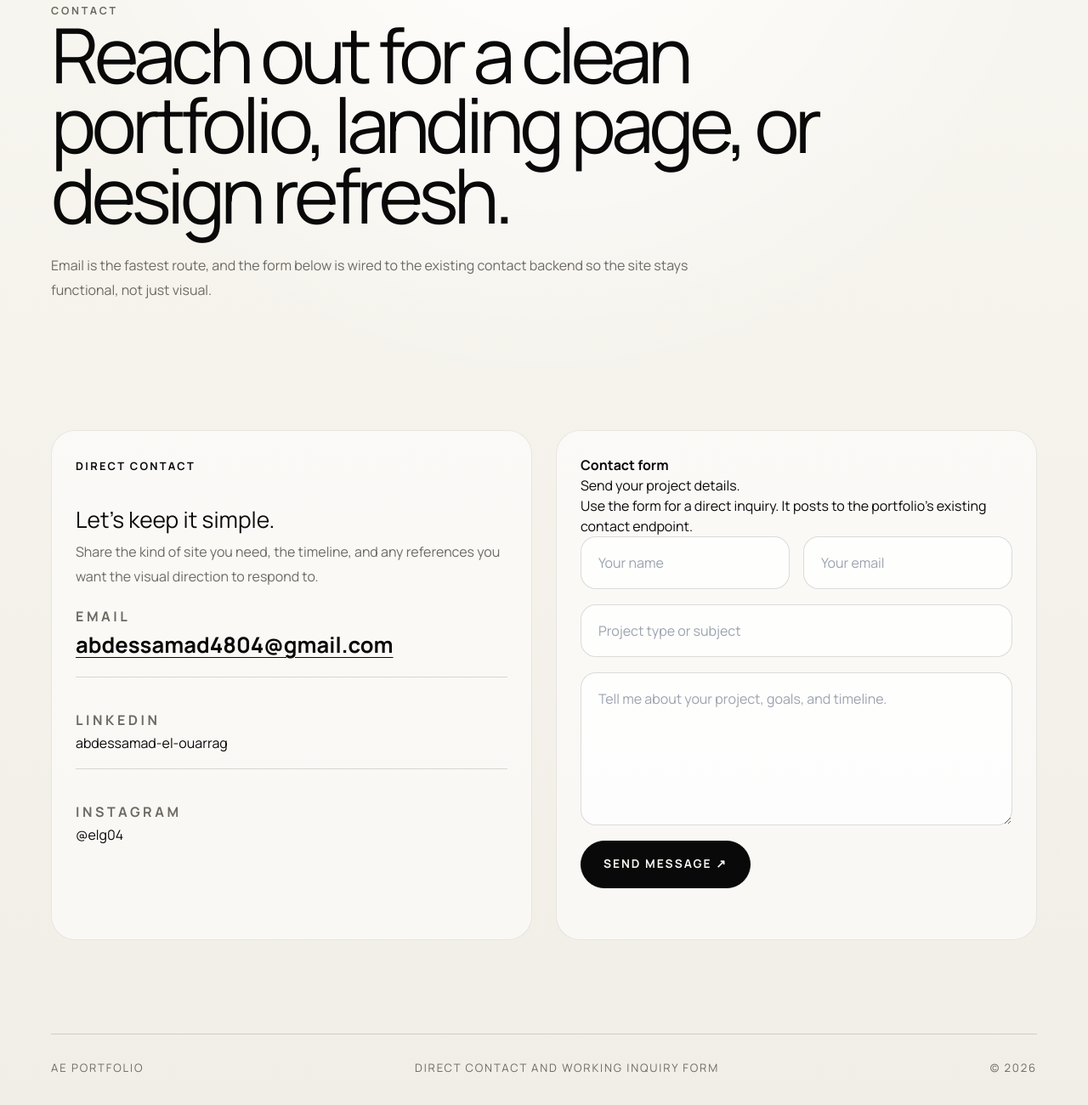
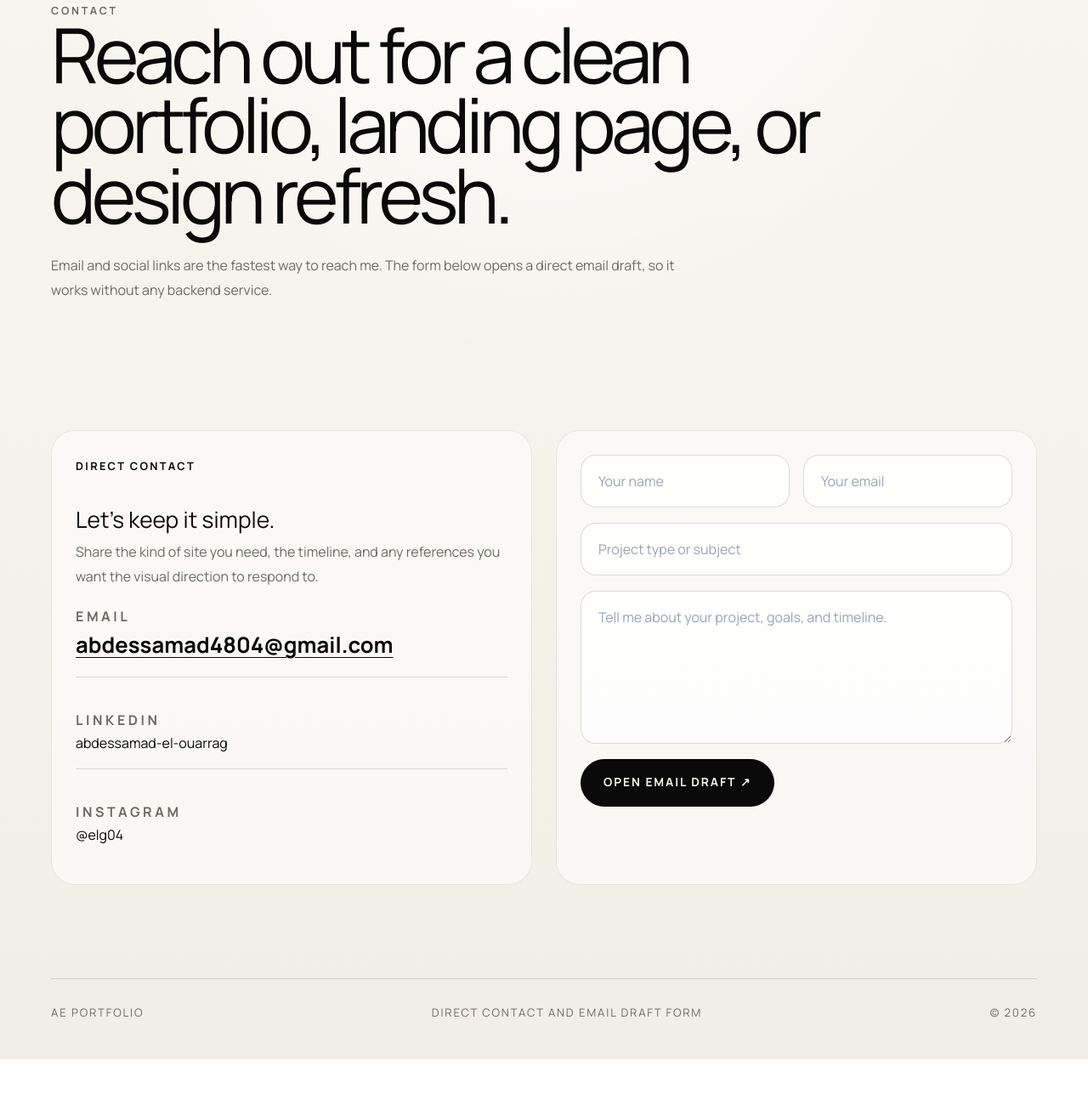
Before and after one commit to abdessamadelouarrag/Portfolio, a website: page pages/contact.html in a window 1280 px wide. Shown: the part 152-1452 px from the top of the page at 85% size. After the commit the page ends 1398 px from the top, so only its background shows below. Drawn offline with nearby package versions, Linux system fonts and the light colour scheme.

Commit message:
Restore contact form with direct email flow

```diff
--- a/pages/contact.html
+++ b/pages/contact.html
@@ -21,8 +21,8 @@
                 <p class="section-label">Contact</p>
                 <h1 class="inner-page-title">Reach out for a clean portfolio, landing page, or design refresh.</h1>
                 <p class="inner-page-text">
-                    Email is the fastest route, and the form below is wired to the existing contact backend so the site
-                    stays functional, not just visual.
+                    Email and social links are the fastest way to reach me. The form below opens a direct email draft,
+                    so it works without any backend service.
                 </p>
             </div>
         </section>
@@ -51,10 +51,6 @@
                 </aside>
 
                 <div class="contact-form-shell reveal" data-delay="100">
-                    <strong>Contact form</strong>
-                    <h3>Send your project details.</h3>
-                    <p>Use the form for a direct inquiry. It posts to the portfolio&apos;s existing contact endpoint.</p>
-
                     <form id="contact-form" class="form-stack">
                         <input type="text" name="company" class="honeypot" tabindex="-1" autocomplete="off" aria-hidden="true">
                         <div class="form-row">
@@ -65,7 +61,7 @@
                         <textarea name="message" class="form-input" placeholder="Tell me about your project, goals, and timeline." required></textarea>
                         <div>
                             <button id="contact-submit" type="submit" class="submit-button">
-                                <span class="submit-label">Send Message</span>
+                                <span class="submit-label">Open Email Draft</span>
                                 <span class="submit-icon" aria-hidden="true">&nbsp;&#8599;</span>
                             </button>
                             <p id="contact-status" class="mt-3 text-sm min-h-[1.25rem]"></p>
@@ -79,7 +75,7 @@
     <footer class="site-footer">
         <div class="site-shell footer-row">
             <p>AE Portfolio</p>
-            <p>Direct contact and working inquiry form</p>
+            <p>Direct contact and email draft form</p>
             <p>&copy; 2026</p>
         </div>
     </footer>
```
